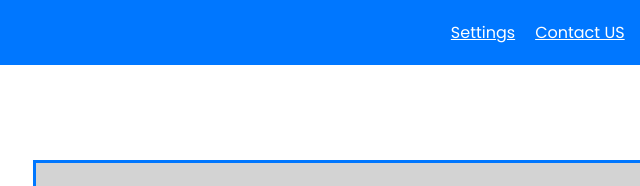
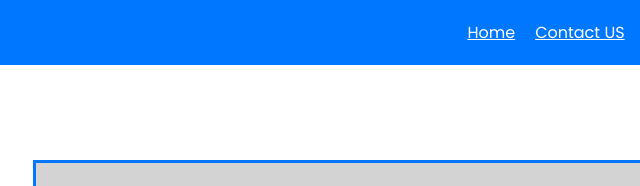
Before and after one commit to DhairyaBhavsar11/BattleBuddies_MYBILLS_FP, a plain HTML site: page add.html in a window 1280 px wide. Shown: the top 186 px of the page, 543-1183 px from the left. Drawn offline with Linux system fonts and the light colour scheme.

Commit message:
Final Commit

```diff
--- a/add.html
+++ b/add.html
@@ -12,7 +12,7 @@
                 <a href="aboutus.html">About US</a>
                 <a href="contactus.html">Contact US</a>
                 <!-- <a href="add.html">Add Item</a> -->
-                <a href="settings.html">Settings</a>
+                <a href="home.html">Home</a>
                 <div class = "active">
                     <a href="add.html">Add Item</a>
                 </div>
```
